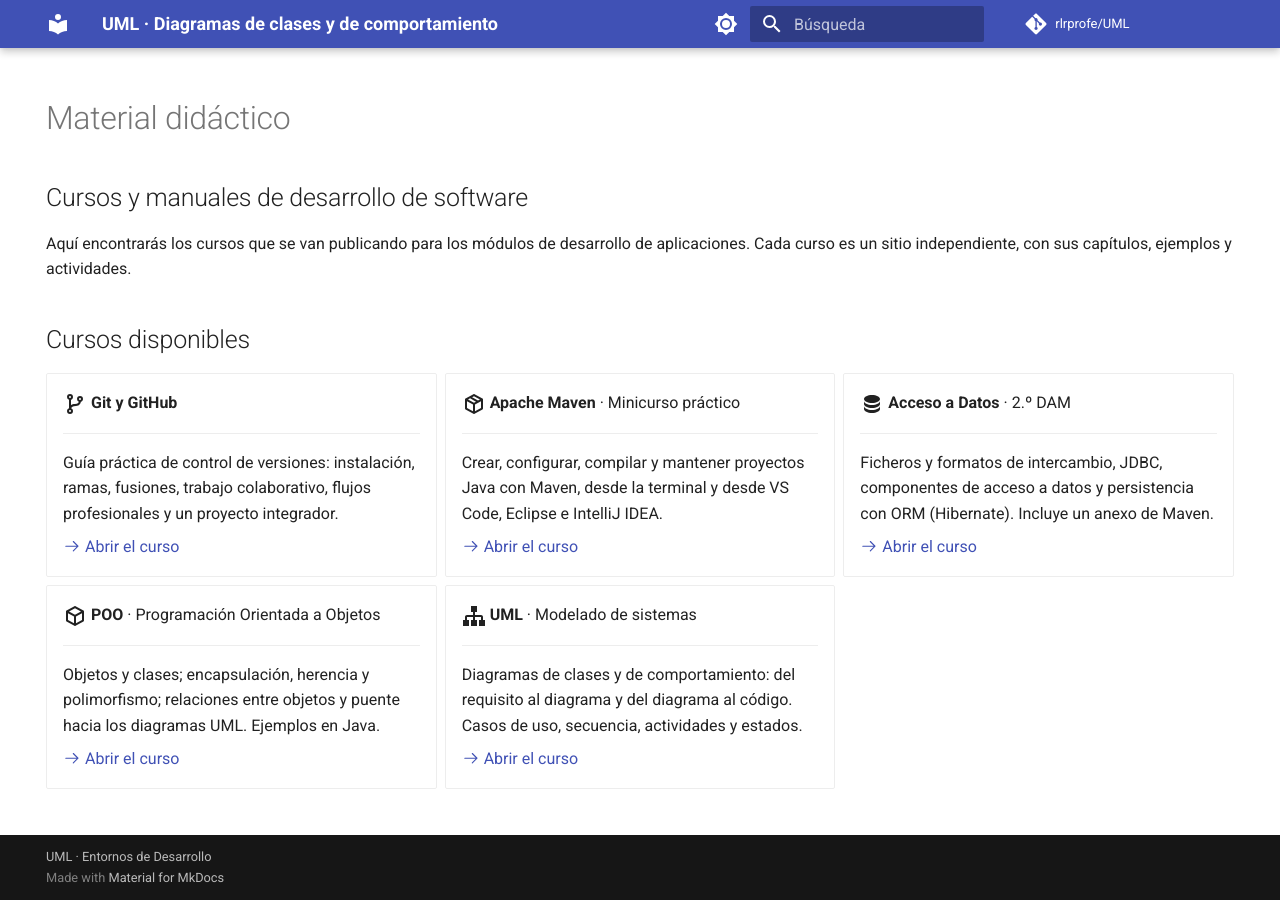
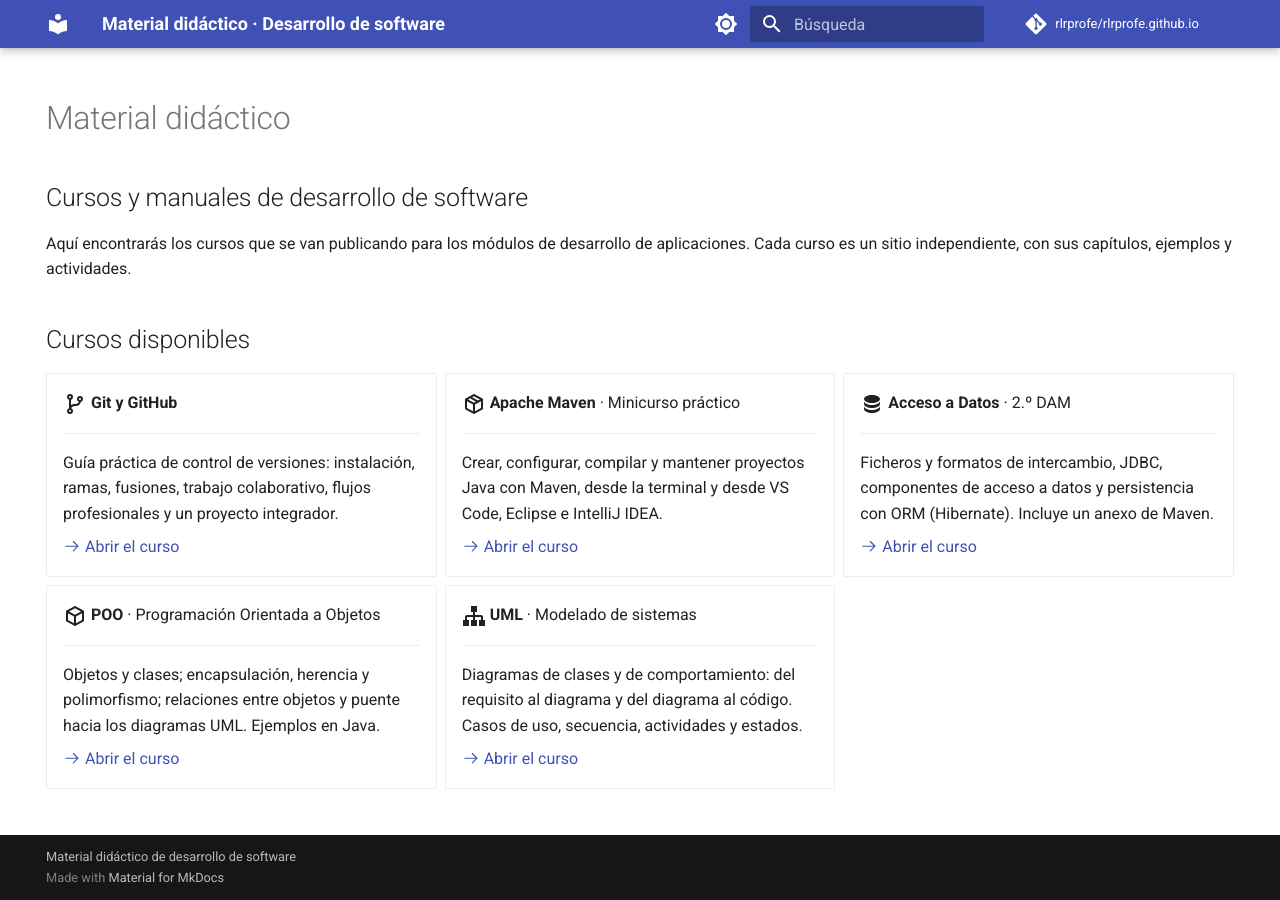
Before and after one commit to rlrprofe/rlrprofe.github.io, an MkDocs documentation site: the page built from docs/index.md, in a window 1280 px wide. Built offline with MkDocs 1.6.1 and Material for MkDocs 9.7.7, drawn with Linux system fonts in a browser that asks for light colours; comment, search, counter and statistics services are not loaded.

Commit message:
Home: restaurar mkdocs.yml

```diff
--- a/mkdocs.yml
+++ b/mkdocs.yml
@@ -1,22 +1,17 @@
-site_name: UML · Diagramas de clases y de comportamiento
-site_description: Curso de modelado con UML para Entornos de Desarrollo - diagramas de clases y diagramas de comportamiento
-site_url: https://rlrprofe.github.io/UML/
-repo_url: https://github.com/rlrprofe/UML
-repo_name: rlrprofe/UML
-copyright: UML · Entornos de Desarrollo
+site_name: Material didáctico · Desarrollo de software
+site_description: Cursos y manuales de desarrollo de software para el aula
+site_url: https://rlrprofe.github.io/
+repo_url: https://github.com/rlrprofe/rlrprofe.github.io
+repo_name: rlrprofe/rlrprofe.github.io
+copyright: Material didáctico de desarrollo de software
 
 theme:
   name: material
   language: es
   features:
     - navigation.top
-    - navigation.indexes
-    - navigation.expand
-    - toc.follow
     - search.suggest
     - search.highlight
-    - content.code.copy
-    - content.tabs.link
   palette:
     - scheme: default
       primary: indigo
@@ -36,28 +31,13 @@ plugins:
 
 markdown_extensions:
   - admonition
-  - pymdownx.details
-  - tables
   - attr_list
   - md_in_html
   - toc:
-      permalink: true
-      toc_depth: 4
-  - pymdownx.tabbed:
-      alternate_style: true
-  - pymdownx.superfences:
-      custom_fences:
-        - name: mermaid
-          class: mermaid
-          format: !!python/name:pymdownx.superfences.fence_code_format
+      permalink: false
   - pymdownx.emoji:
       emoji_index: !!python/name:material.extensions.emoji.twemoji
       emoji_generator: !!python/name:material.extensions.emoji.to_svg
 
 nav:
   - Inicio: index.md
-  - "Parte I · Fundamentos de UML":
-      - "1. Introducción a UML": capitulos/01-introduccion.md
-      - "2. Herramientas CASE": capitulos/02-herramientas.md
-  - "Parte II · Diagramas de clases":
-      - "3. Clases y objetos en UML": capitulos/03-clases-objetos.md
```
